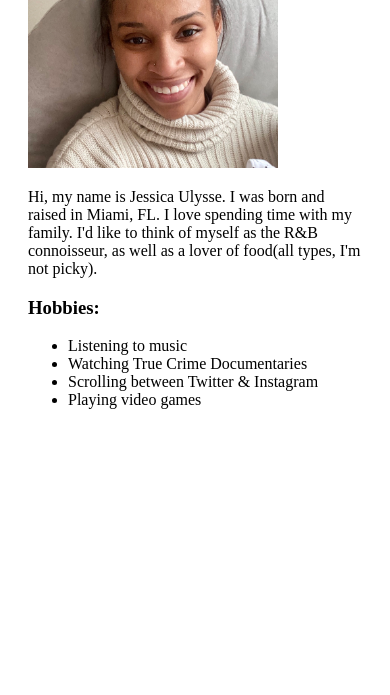
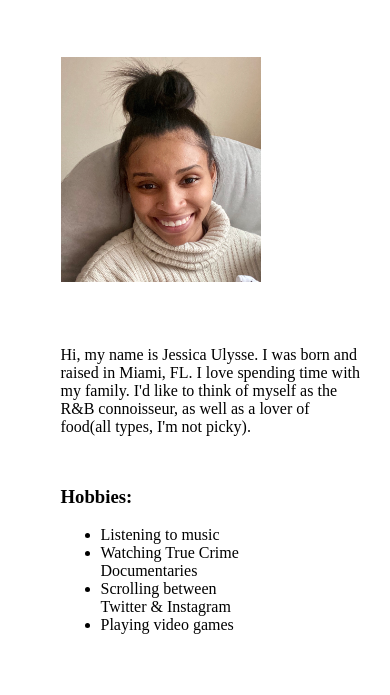
Before and after one commit to PrettyScript/html-css, a plain HTML site: page index.html in a window 390 px wide. Shown: the part 195-890 px from the top of the page. Before the commit the page ends 844 px from the top, so only its background shows below. Drawn offline with Linux system fonts and the light colour scheme.

Commit message:
structured the bio page and adjusted the responsiveness of the bio page.

```diff
--- a/index.css
+++ b/index.css
@@ -33,10 +33,15 @@
     margin-left: 50px;
 }
 
-
 main {
     transition: margin-left .5s;
     padding: 20px;
+}
+
+.title-name {
+    font-family: 'Sacramento', cursive;
+    text-align: center;
+    font-size: 50px;
 }
 
 @media screen and (max-height: 450px) {
@@ -44,16 +49,56 @@ main {
     .sidenav a {font-size: 18px;}
 }
 
-img {
-    width: 250px;
-    height: 300px;
-    /* order: 2; */
+.item-a {
+    width: 350px;
+    height: 450px;
+    margin: 20px;
+    /* border: 4px dashed red; */
+}
+.item-b {
+    /* border: 4px dashed green; */
+    width: 300px;
+    height: 200px;
+    margin: 20px;
+}
+.item-c {
+    /* border: 4px dashed yellow; */
+    width: 200px;
+    margin: 20px;
+}
+
+
+#section {
+    display: flex;
+    flex-direction: row;
+    justify-content: space-evenly;
+}
+
+@media (max-width: 550px) {
+    #section {
+        padding: 3.75%;
+        display: grid;
+        grid-template-columns: 100%;
+        grid-column-gap: 0;
+        grid-row-gap: 20px;
+        padding: 3.75%;
+        /* border: 3px dashed darksalmon; */
+    }
+
+    .item-a {
+        width: 200px;
+        height: 225px;
+    }
+
+    .item-b {
+        /* align-content: stretch; */
+        height: 120px;
+    }
+
+    /* .flex {
+        display: flex;
+        flex-direction: column;
+
+    } */
 
 }
-
-section {
-    flex-direction: column-reverse;
-    align-content: space-between;
-    flex-wrap: wrap-reverse;
-    justify-content: center;
-}
--- a/index.html
+++ b/index.html
@@ -4,6 +4,7 @@
     <meta charset="UTF-8">
     <meta name="viewport" content="width=device-width, initial-scale=1.0">
     <link rel="stylesheet" href="index.css">
+    <link href="https://fonts.googleapis.com/css2?family=Sacramento&display=swap" rel="stylesheet">
     <title>Bio Page</title>
 </head>
 <body>
@@ -15,13 +16,19 @@
     </div>
 
     <span style="font-size:30px;cursor:pointer" onclick="openNav()">&#9776;Menu</span>
-
+    <h2 class="title-name">Jessica Ulysse</h2>
     <div>
         <main>
-            <section>
-                <img src="./assets/jess.JPG" alt="">
+            <section id="section">
+                <div>
+                    <img class="item-a" src="./assets/jess.JPG" alt="">
+                </div>
+                <div class="flex">
+                    <div class="item-b">
                         <p>Hi, my name is Jessica Ulysse. I was born and raised in Miami, FL. I love spending time with my family. I'd like to think of myself as the R&B connoisseur, as well as a lover of food(all types, I'm not picky).</p>
-                <div>
+                    </div>
+
+                    <div class="item-c">
                         <h3>Hobbies:</h3>
                         <ul>
                             <li>Listening to music</li>
@@ -29,6 +36,7 @@
                             <li>Scrolling between Twitter & Instagram</li>
                             <li>Playing video games</li>
                         </ul>
+                    </div>
                 </div>
             </section>
         </main>
```
Also changed, not shown: gallery.css (+9 -0 lines), gallery.html (+1 -0 lines). Lines whose indentation alone changed are shown as unchanged.
